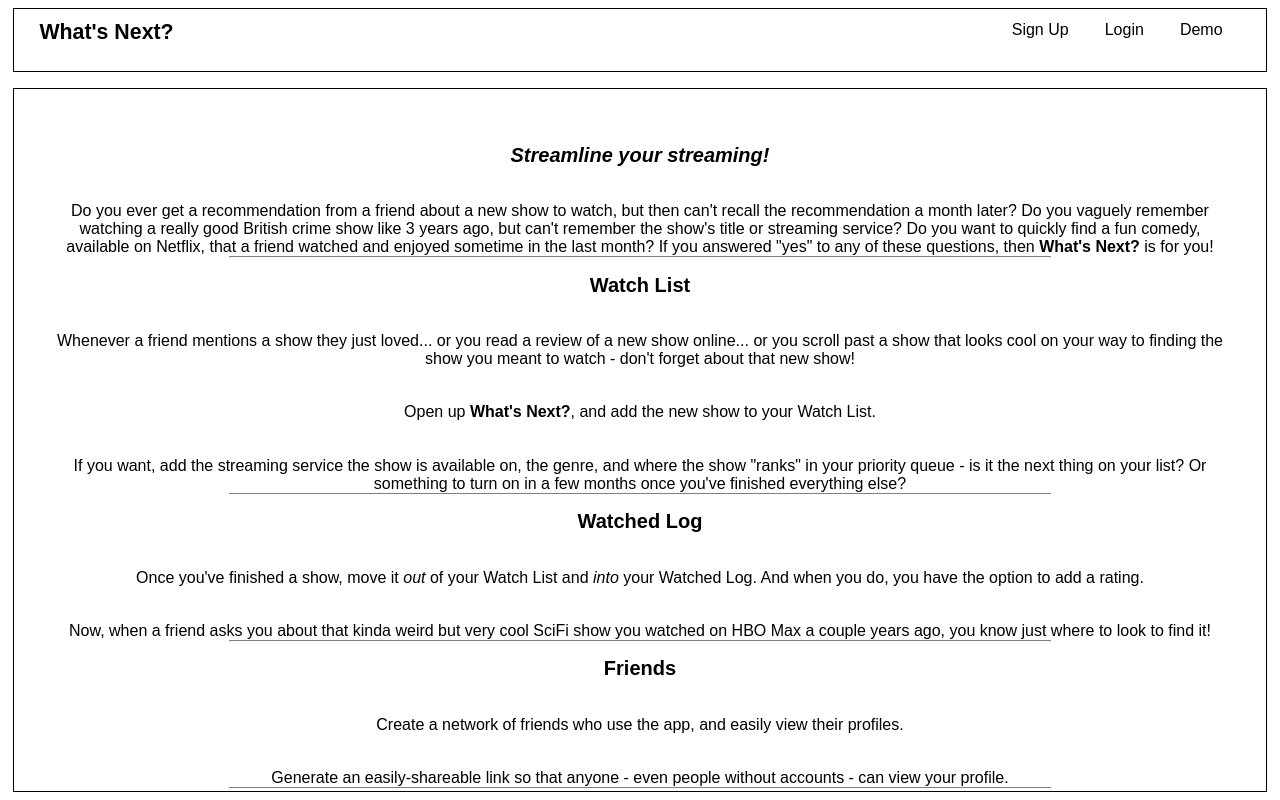
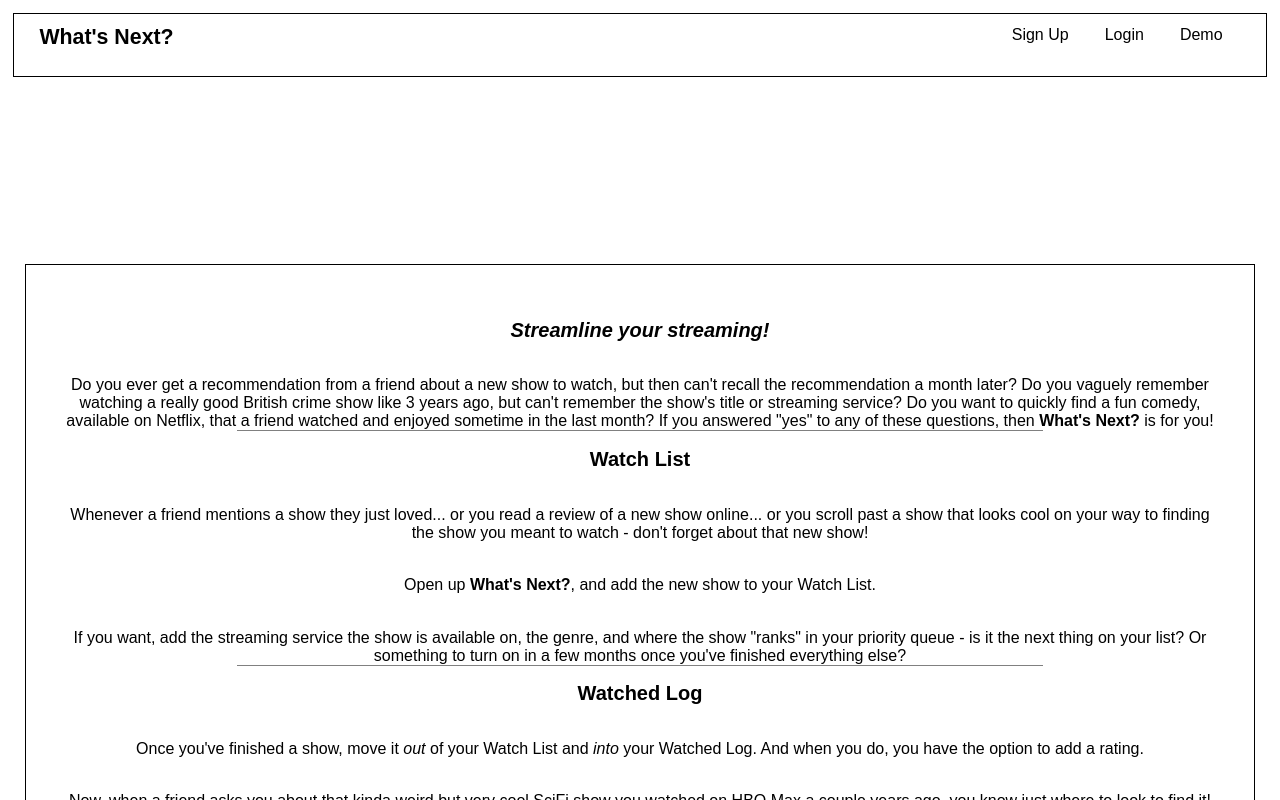
Before and after one commit to sam1cutler/WhatsNext, a React (Create React App) app: page / in a window 1280 px wide. Shown: the top 800 px of the page. Built offline with nearby package versions, Linux system fonts and the light colour scheme.

Commit message:
Testing un-fixed acct-mgmt-container with 20percent top margin

```diff
--- a/src/Section_Header/HeaderBar.css
+++ b/src/Section_Header/HeaderBar.css
@@ -3,11 +3,11 @@ header {
     flex-direction: row;
     justify-content: space-around;
     align-items: flex-end;
-    margin: 1vh;
+    margin: 1%;
     padding: 2%;
-    width: 98vw;
+    width: 98%;
     border: 1px solid black;
-    height: 8vh;
+    height: 8%;
     position: fixed;
     top: 0;
     background-color: white;
--- a/src/Section_Main/AccountMgmtContainer.css
+++ b/src/Section_Main/AccountMgmtContainer.css
@@ -2,15 +2,21 @@
     display: flex;
     flex-direction: column;
     align-items: center;
-    margin: 1vh 1vw;
-    padding: 3vw;
+    margin: 20% 1% 1% 1%;
+    padding: 3%;
     border: 1px solid black;
-    height: 88vh;
-    width: 98vw;
+
+    width: 98%;
+
+
+
+    /*
     position: fixed;
     top: 10vh;
     overflow: scroll;
     -webkit-overflow-scrolling: touch;
+    height: 88%;
+    */
 }
 
 .acct-mgmt-container h2 {
--- a/src/index.css
+++ b/src/index.css
@@ -7,6 +7,8 @@ body {
   /* 1 rem = 16px */
   -webkit-font-smoothing: antialiased;
   -moz-osx-font-smoothing: grayscale;
+  height: 100vh;
+  width: 100vw;
 }
 
 code {
```
